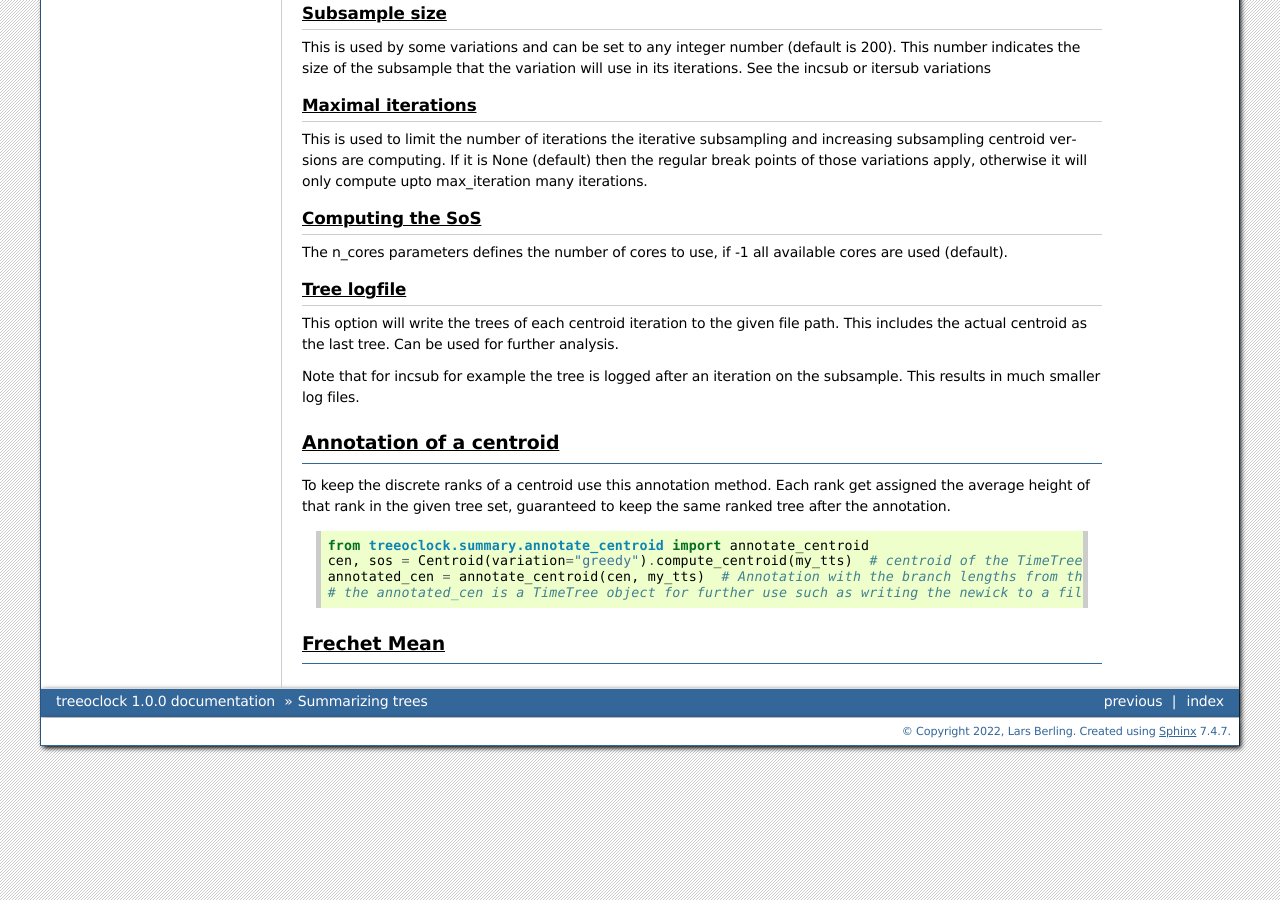
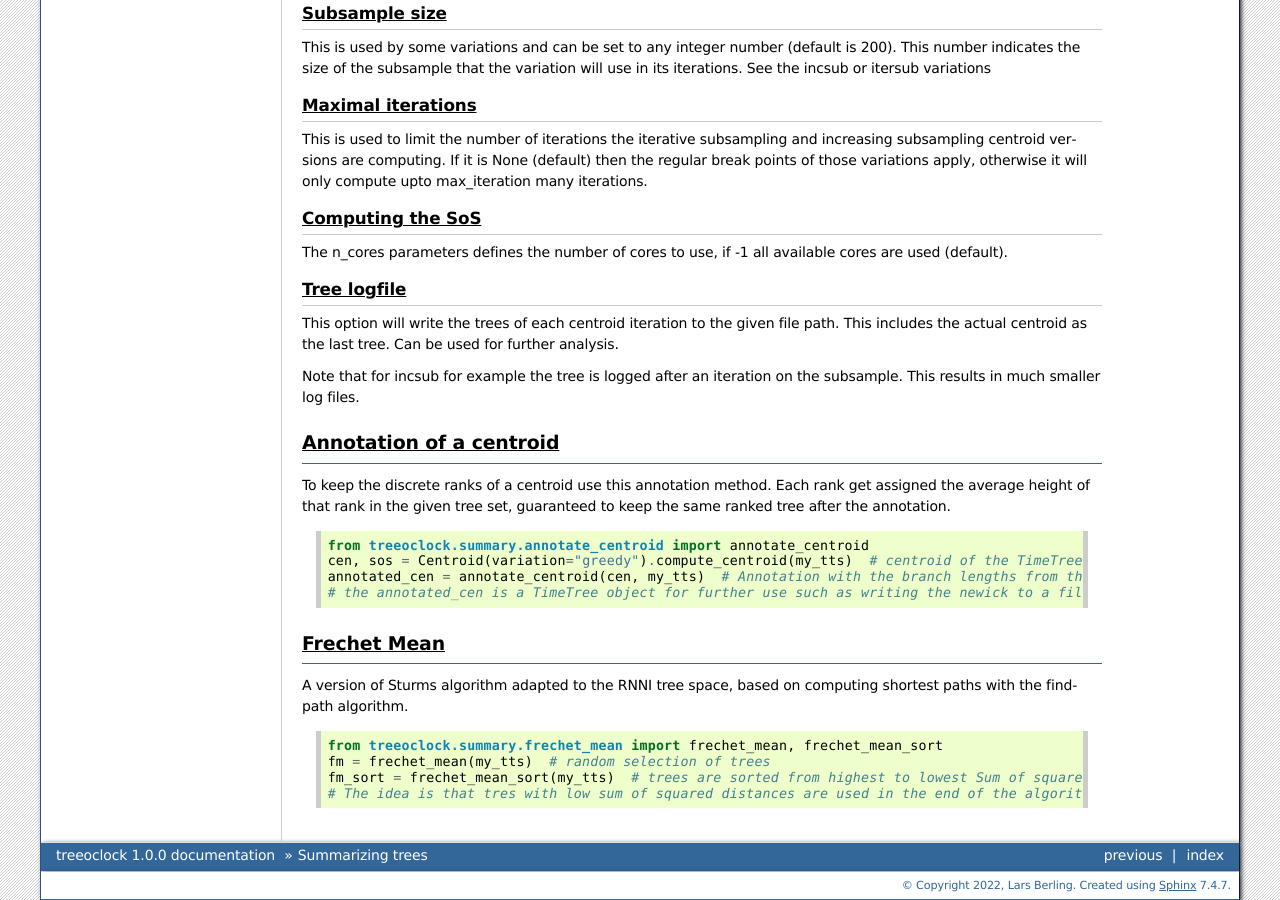
Before and after one commit to bioDS/tetres, a Sphinx documentation site: the page built from docs/source/summary.rst, in a window 1280 px wide and 900 px high, scrolled down 2336 px. Built offline with Sphinx 7.4.7, drawn with Linux system fonts in a browser that asks for light colours.

Commit message:
adding frechet mean documentation

```diff
--- a/docs/source/summary.rst
+++ b/docs/source/summary.rst
@@ -189,3 +189,13 @@ Each rank get assigned the average height of that rank in the given tree set, gu
 
 Frechet Mean
 ============
+
+A version of Sturms algorithm adapted to the RNNI tree space, based on computing shortest paths with the findpath algorithm.
+
+
+.. code-block:: python
+
+    from treeoclock.summary.frechet_mean import frechet_mean, frechet_mean_sort
+    fm = frechet_mean(my_tts)  # random selection of trees
+    fm_sort = frechet_mean_sort(my_tts)  # trees are sorted from highest to lowest Sum of squared distances
+    # The idea is that tres with low sum of squared distances are used in the end of the algorithm to refine the tree
```
Also changed, not shown: 5 other files.
